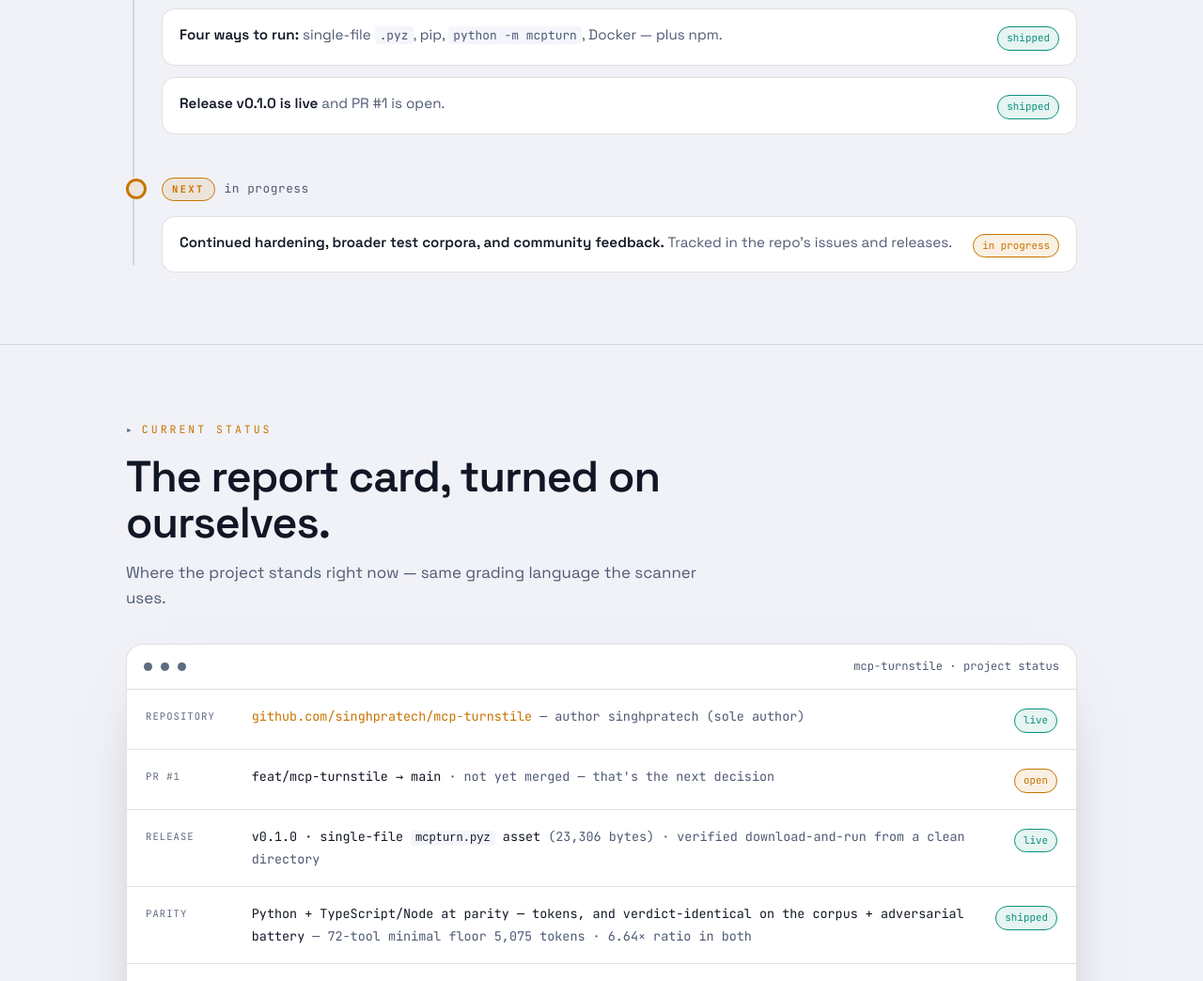
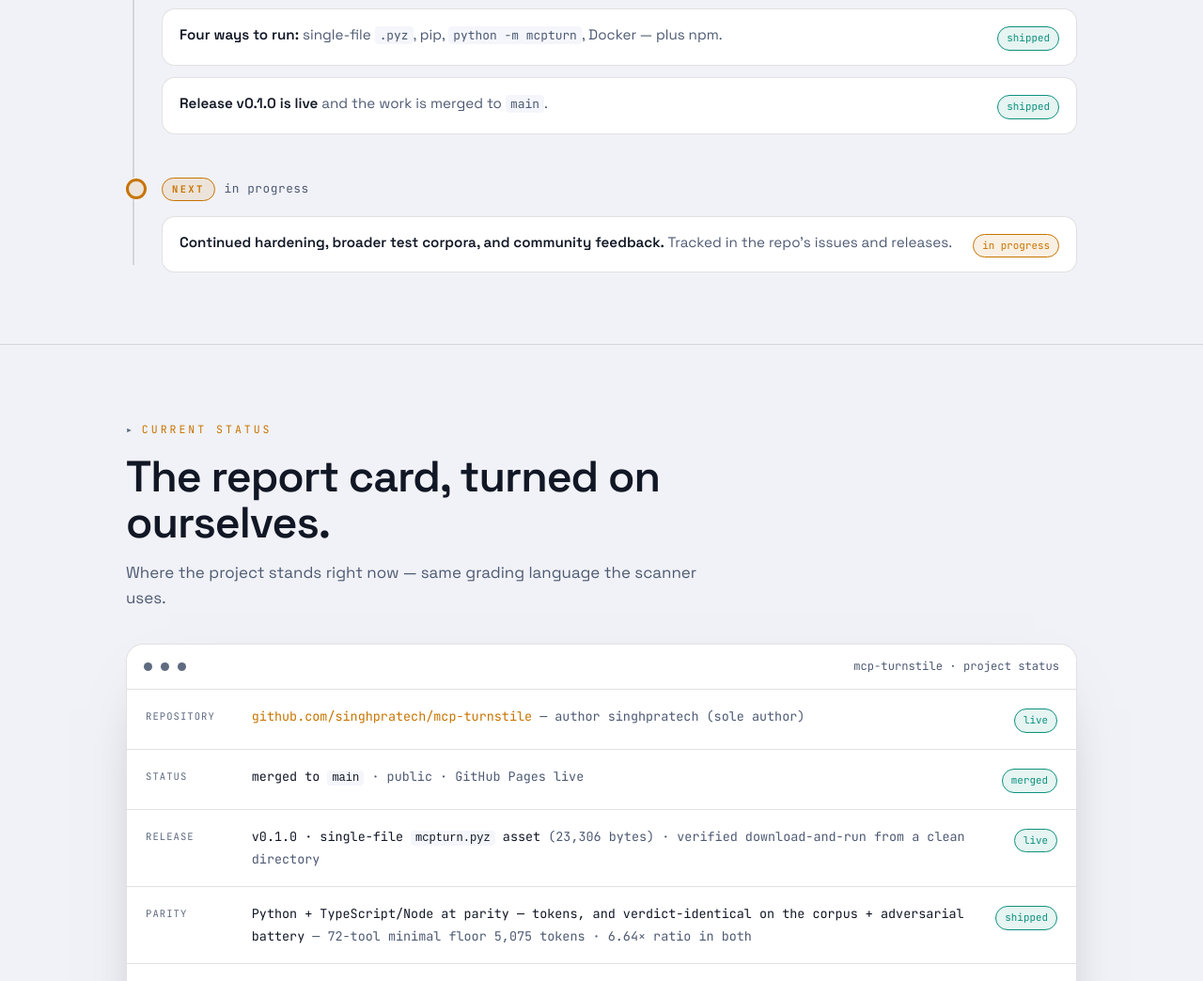
Before and after one commit to singhpratech/mcp-turnstile, a plain HTML site: page docs/about.html in a window 1280 px wide. Shown: the part 5644-6688 px from the top of the page at 94% size. Drawn offline with Linux system fonts and the light colour scheme.

Commit message:
docs: reflect merged/public status on the about page

```diff
--- a/docs/about.html
+++ b/docs/about.html
@@ -418,7 +418,7 @@
           <div class="titem"><p><b>Python and TypeScript at parity.</b> Same tokens, same ratios, and verdict-identical across the 35-string corpus and the 139-string battery (the two runtimes' Unicode tables can differ only for code points newer than the host Python's UCD).</p><span class="pill caught">shipped</span></div>
           <div class="titem"><p><b>Concealment detector hardened and verified i18n-honest.</b> 0 false positives on a 35-string legitimate corpus and on the 98 legitimate strings of a 139-string adversarial battery (~40 scripts/mechanisms); 5/5 core techniques and 27/41 evasion variants caught — deterministic, no LLM, no network.</p><span class="pill caught">verified</span></div>
           <div class="titem"><p><b>Four ways to run:</b> single-file <code>.pyz</code>, pip, <code>python -m mcpturn</code>, Docker — plus npm.</p><span class="pill caught">shipped</span></div>
-          <div class="titem"><p><b>Release v0.1.0 is live</b> and PR #1 is open.</p><span class="pill caught">shipped</span></div>
+          <div class="titem"><p><b>Release v0.1.0 is live</b> and the work is merged to <code>main</code>.</p><span class="pill caught">shipped</span></div>
         </div>
       </div>
       <div class="tlgroup next rise">
@@ -448,9 +448,9 @@
         <span class="pill caught">live</span>
       </div>
       <div class="rrow">
-        <span class="rkey">pr #1</span>
-        <span class="rval">feat/mcp-turnstile → main <span class="dim">· not yet merged — that's the next decision</span></span>
-        <span class="pill vis">open</span>
+        <span class="rkey">status</span>
+        <span class="rval">merged to <code>main</code> <span class="dim">· public · GitHub Pages live</span></span>
+        <span class="pill caught">merged</span>
       </div>
       <div class="rrow">
         <span class="rkey">release</span>
```
